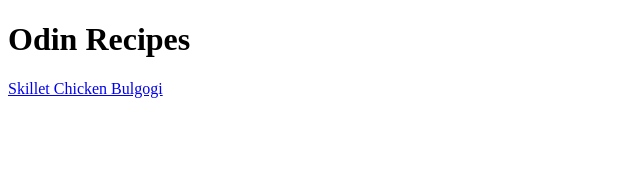
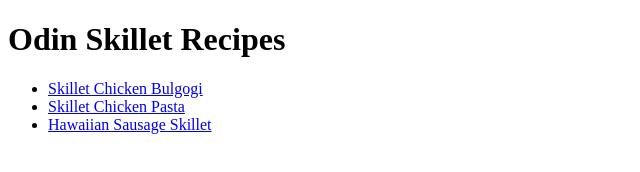
Before and after one commit to dillonkim19/odin-recipes, a plain HTML site: page index.html in a window 1280 px wide. Shown: the whole page, without its empty margins (0-640 px from the left). Drawn offline with Linux system fonts and the light colour scheme.

Commit message:
add links to two more recipe pages

```diff
--- a/index.html
+++ b/index.html
@@ -6,7 +6,11 @@
     <title>Odin Recipes</title>
 </head>
 <body>
-    <h1>Odin Recipes</h1>
-    <a href="./recipes/skillet-chicken-bulgogi.html">Skillet Chicken Bulgogi</a>
+    <h1>Odin Skillet Recipes</h1>
+    <ul>
+        <li><a href="./recipes/skillet-chicken-bulgogi.html">Skillet Chicken Bulgogi</a></li>
+        <li><a href="./recipes/skillet-chicken-pasta.html">Skillet Chicken Pasta</a></li>
+        <li><a href="./recipes/hawaiian-sausage-skillet.html">Hawaiian Sausage Skillet</a></li>
+    </ul>
 </body>
 </html>
```
